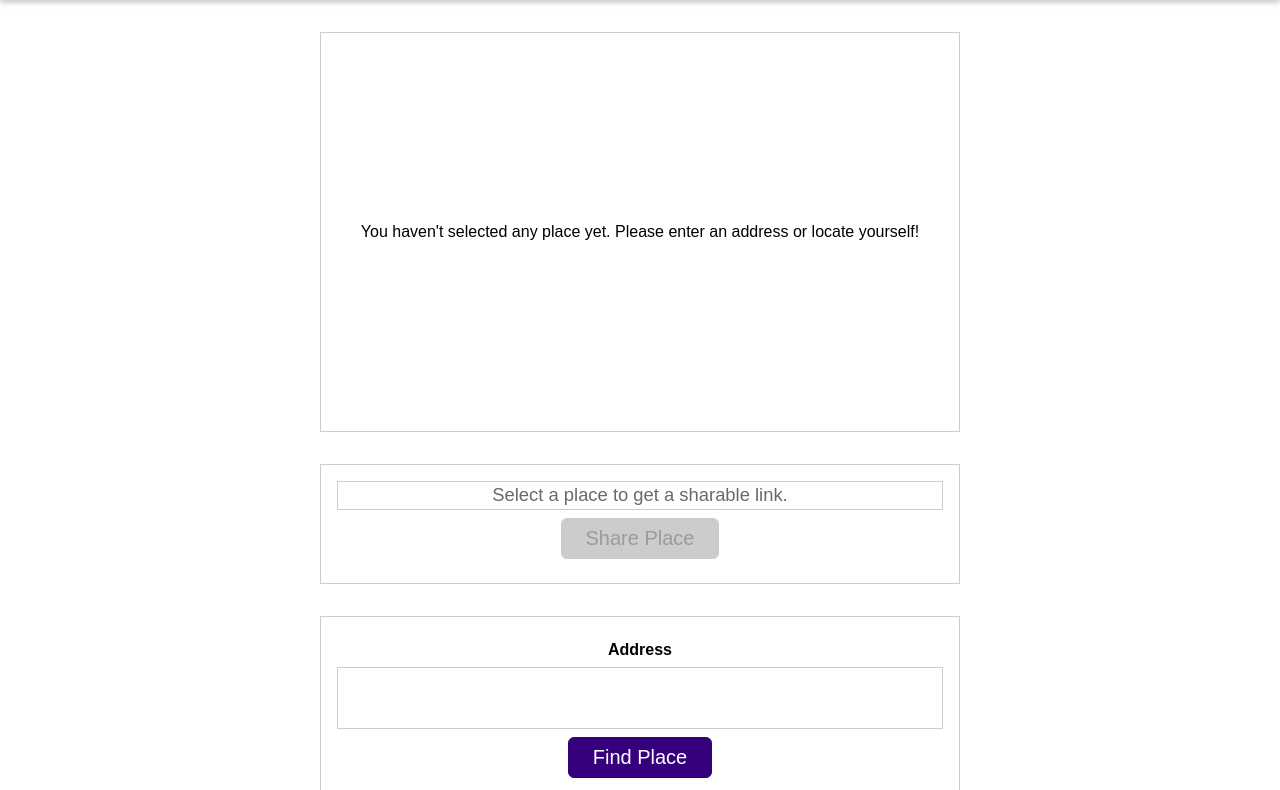
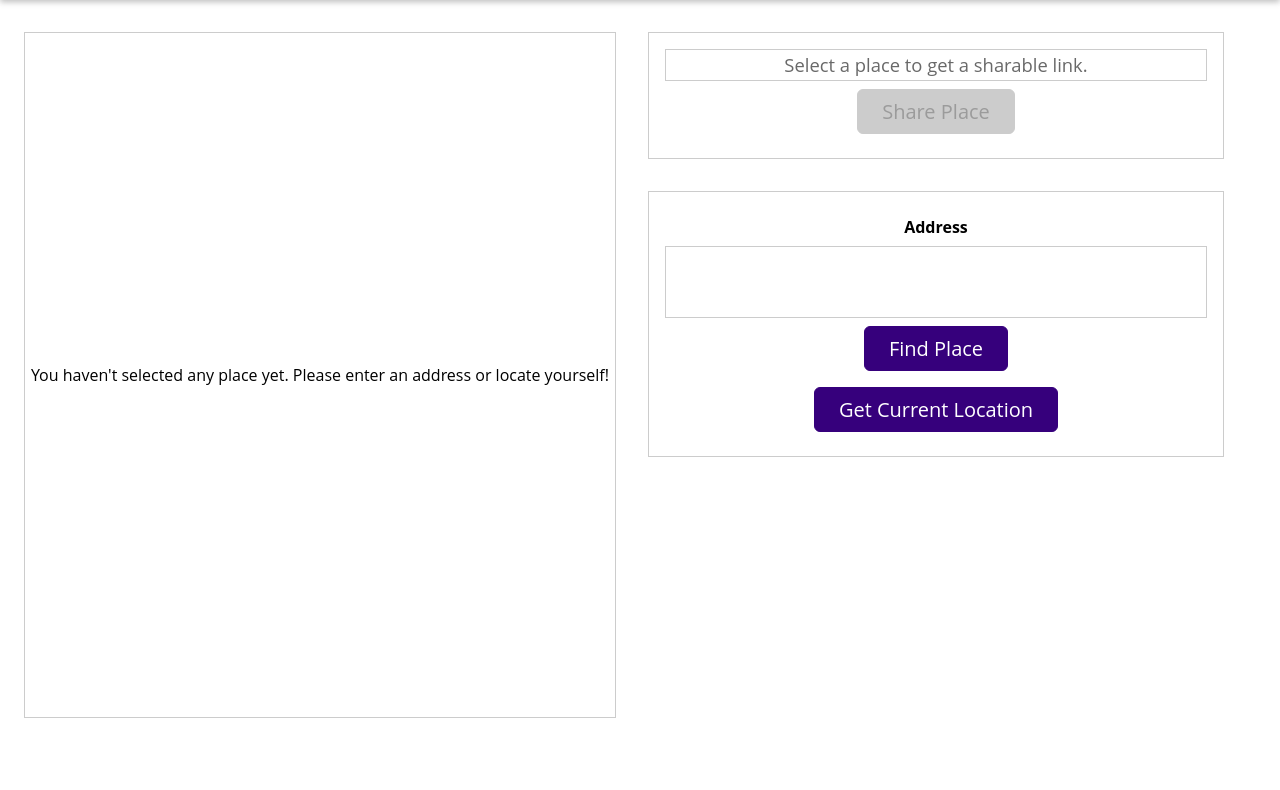
Before and after one commit to flavia3107/share-app, a website built with webpack: page dist/index.html in a window 1280 px wide. Shown: the part 67-857 px from the top of the page. After the commit the page ends 800 px from the top, so only its background shows below. Built offline with nearby package versions, Linux system fonts and the light colour scheme.

Commit message:
Share location: Update structure layout

```diff
--- a/dist/assets/styles/app.css
+++ b/dist/assets/styles/app.css
@@ -12,11 +12,13 @@
 }
 
 html {
-  font-family: sans-serif;
+  font-family: 'Open Sans';
+  height: 100%;
 }
 
 body {
   margin: 0;
+  height: calc(100% - 100px);
 }
 
 button {
@@ -184,3 +186,11 @@ header a span{
     opacity: 0.8;
     font-size: 0.85rem;
   }
+
+ /* MAIN */
+ main{
+   display: flex;
+   flex-direction: row;
+   height: 100%;
+   padding: 0rem 1.5rem;
+ }
--- a/dist/assets/styles/share-place.css
+++ b/dist/assets/styles/share-place.css
@@ -26,7 +26,7 @@ input:focus {
 
 #selected-place {
   width: 40rem;
-  height: 25rem;
+  height: 98%;
   max-width: 90%;
   margin: 2rem auto;
   border: 1px solid #ccc;
--- a/dist/index.html
+++ b/dist/index.html
@@ -41,6 +41,7 @@
     </a>
   </header>
 
+  <main>
     <section id="selected-place">
       <div id="map">
         <p>
@@ -50,6 +51,7 @@
       </div>
     </section>
 
+    <div class="address-details-section">
       <section id="share-controls">
         <input id="share-link" type="text" readonly value="Select a place to get a sharable link." />
         <button id="share-btn" disabled>Share Place</button>
@@ -63,6 +65,10 @@
         </form>
         <button id="locate-btn">Get Current Location</button>
       </section>
+    </div>
+
+  </main>
+
 </body>
 
 </html>
```
Lines whose indentation alone changed are shown as unchanged.
